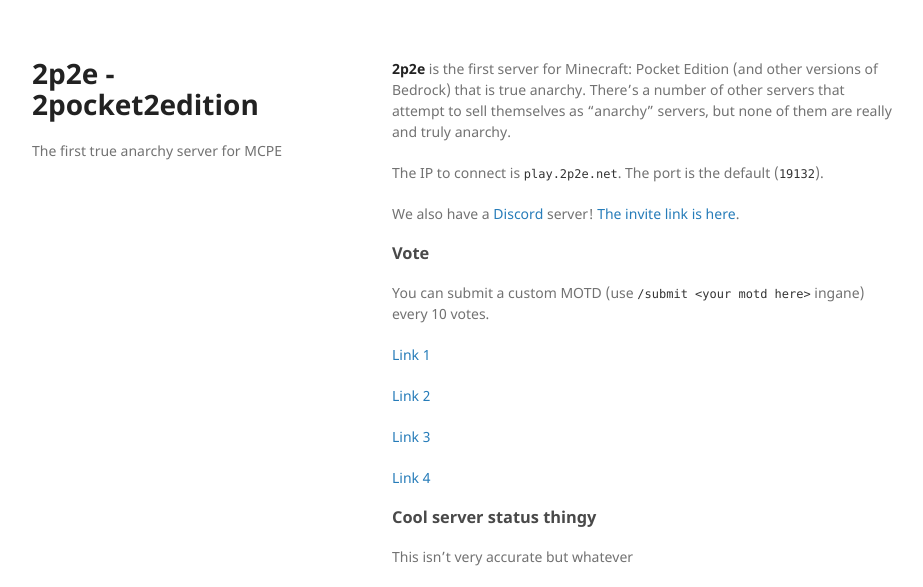
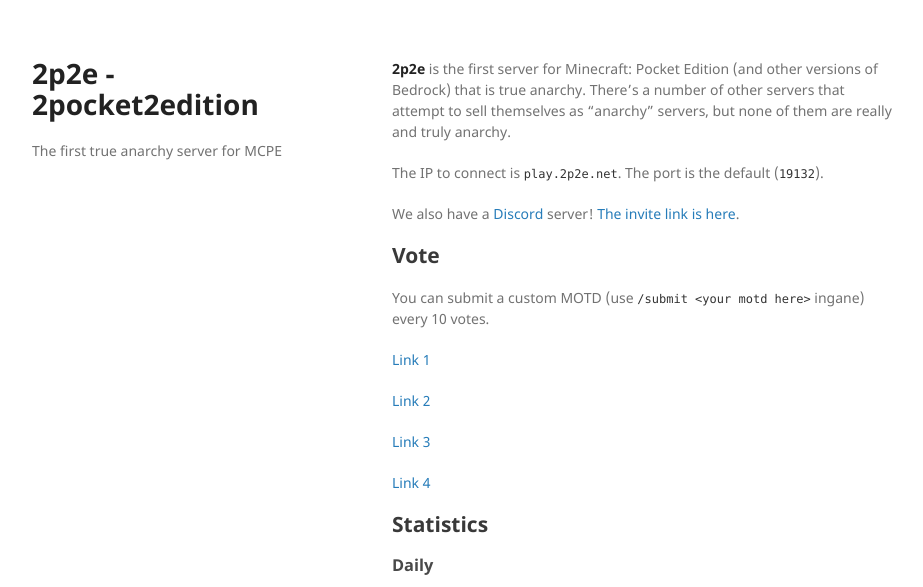
Before and after one commit to 2pocket2edition/www.2p2e.net, a Jekyll site: the page built from index.md, in a window 1280 px wide and 1400 px high. Shown: the top 587 px of the window, without its empty margins (178-1101 px from the left). Built offline with Jekyll 4.4.1, drawn with Linux system fonts in a browser that asks for light colours; grey boxes are pictures that could not be loaded.

Commit message:
fix statistics display

```diff
--- a/index.md
+++ b/index.md
@@ -8,7 +8,7 @@ The IP to connect is `play.2p2e.net`. The port is the default (`19132`).
 
 We also have a [Discord](https://discordapp.com) server! [The invite link is here](https://discord.gg/E9KfsPN).
 
-### Vote
+## Vote
 
 You can submit a custom MOTD (use `/submit <your motd here>` ingane) every 10 votes.
 
@@ -20,8 +20,16 @@ You can submit a custom MOTD (use `/submit <your motd here>` ingane) every 10 vo
 
 [Link 4](https://minecraftpe-servers.com/mcpevote/25/)
 
-### Cool server status thingy
+## Statistics
 
-This isn't very accurate but whatever
+### Daily
 
-<iframe src="https://minecraft-statistic.net/en/userbars/html/server/banner_163567_1a1a1a_000000_ff5555_55ff55_111111_ff5555_5555ff_1_1_1.html" frameborder="0" scrolling="no" width="336" height="566"></iframe>
+<iframe id="players-daily" src="https://minecraftpocket-servers.com/statistics/chart/daily/players/75615/" frameborder="0" height="300em" width="980em" scrolling="no" marginheight="0" marginwidth="0" allowtransparency="true"></iframe>
+
+<iframe id="uptime-daily" src="https://minecraftpocket-servers.com/statistics/chart/daily/uptime/75615/" frameborder="0" height="300em" width="980em" scrolling="no" marginheight="0" marginwidth="0" allowtransparency="true"></iframe>
+
+### Monthly
+
+<iframe id="players-monthly" src="https://minecraftpocket-servers.com/statistics/chart/monthly/players/75615/" frameborder="0" height="300em" width="980em" scrolling="no" marginheight="0" marginwidth="0" allowtransparency="true"></iframe>
+
+<iframe id="uptime-monthly" src="https://minecraftpocket-servers.com/statistics/chart/monthly/uptime/75615/" frameborder="0" height="300em" width="980em" scrolling="no" marginheight="0" marginwidth="0" allowtransparency="true"></iframe>
```
Also changed, not shown: README.md (deleted).
